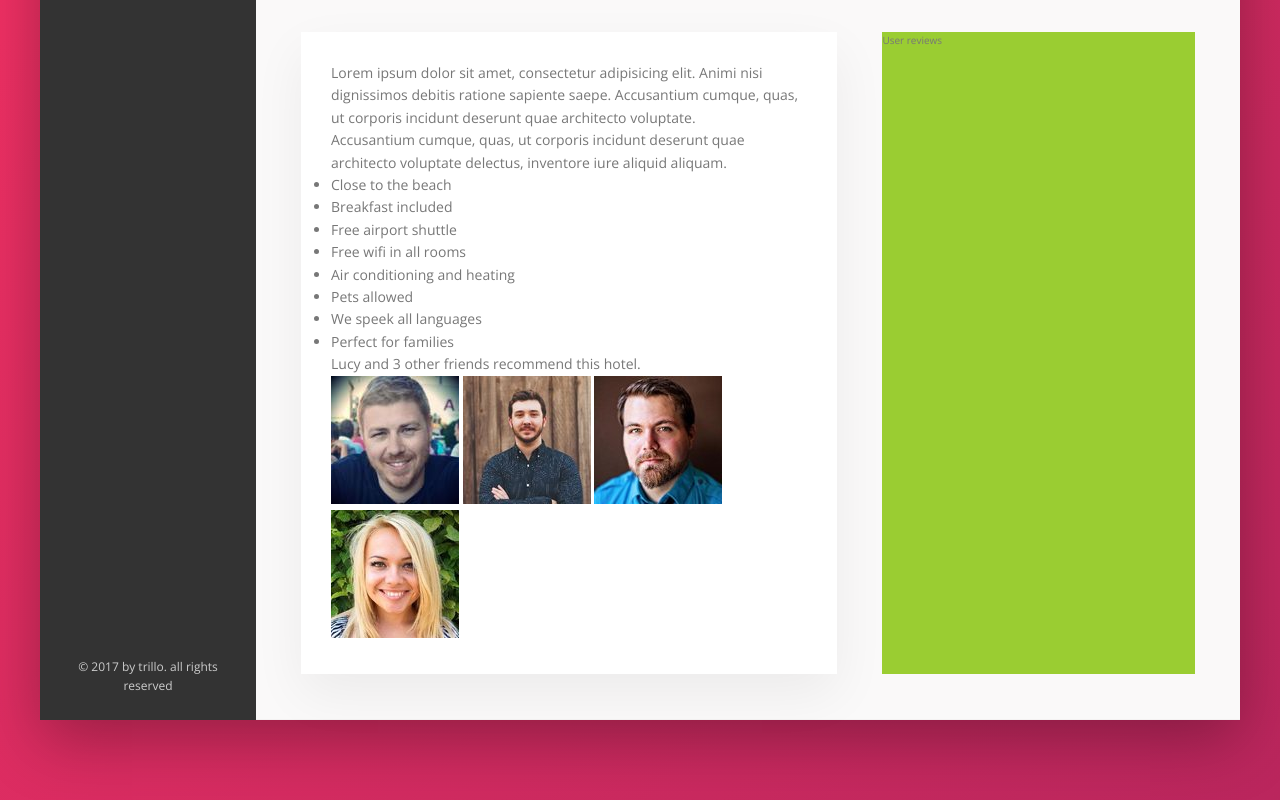
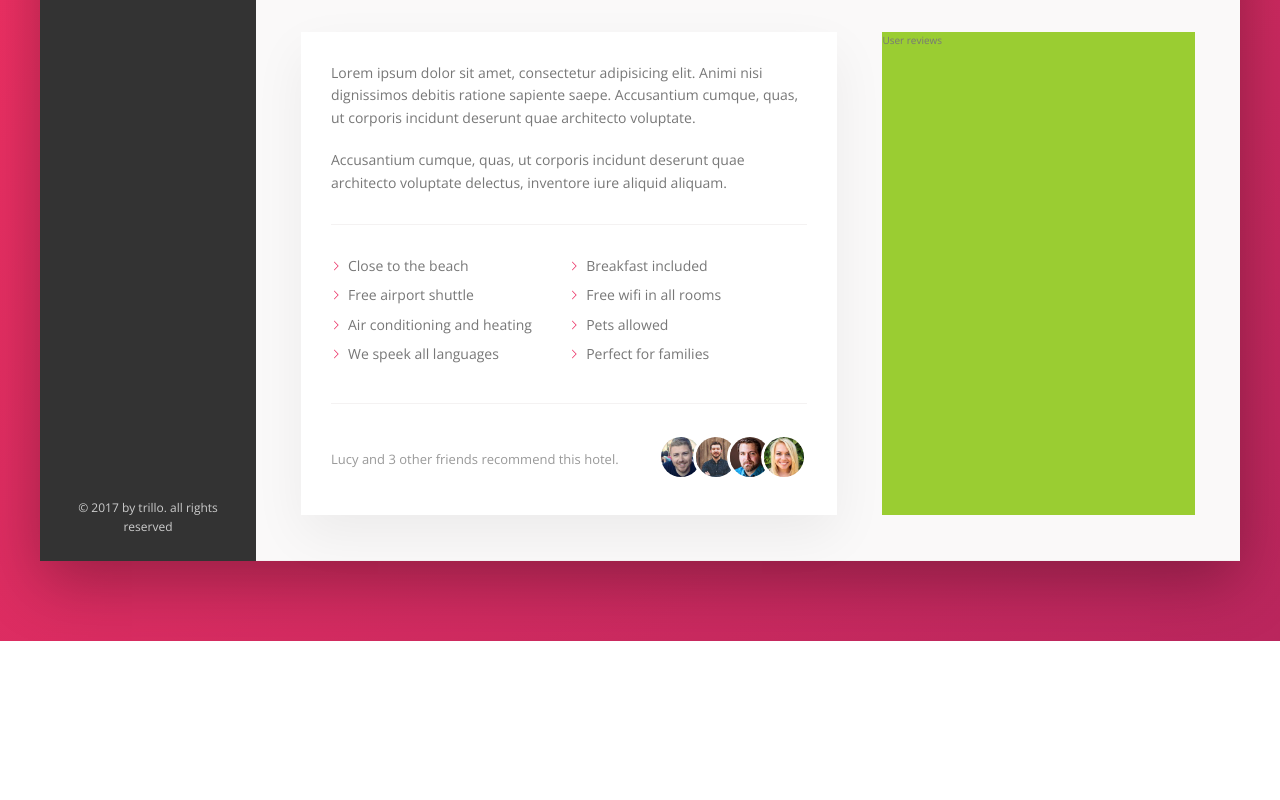
Before and after one commit to rachidbend/Trillo-project, a website: page index.html in a window 1280 px wide. Shown: the part 615-1415 px from the top of the page. After the commit the page ends 1256 px from the top, so only its background shows below. Drawn offline with nearby package versions, Linux system fonts and the light colour scheme.

Commit message:
Description section done

```diff
--- a/sass/_components.scss
+++ b/sass/_components.scss
@@ -324,3 +324,83 @@
         box-shadow: none;
     }
 }
+
+
+ ////////////////////////////////////////////////////
+ // PAARAGRAPH
+.paragraph:not(:last-of-type) {
+    margin-bottom: 2rem;
+}
+
+
+
+
+ ////////////////////////////////////////////////////
+ // LIST
+.list {
+    list-style: none;
+    margin: 3rem 0;
+    padding: 3rem 0;
+    border-top: var(--line);
+    border-bottom: var(--line);
+
+    display: flex;
+    flex-wrap: wrap;
+
+    &__item {
+        flex: 0 0 50%;
+        margin-bottom: .7rem;
+    }
+
+    &__item::before {
+        content: "";
+        display: inline-block;
+        height: 1rem;
+        width: 1rem;
+        margin-right: .7rem;
+
+        // Older browsers
+        //background-image: url(../img/chevron-thin-right.svg);
+        //background-size: cover;
+
+        // Newer browsers - masks
+        background-color: var(--color-primary);
+        mask-image: url(../img/chevron-thin-right.svg);
+        mask-size: cover;
+
+    }
+
+
+}
+
+
+ ////////////////////////////////////////////////////
+ // RECOMMEND
+.recommend {
+    font-size: 1.3rem;
+    color: var(--color-grey-dark-3);
+
+    display: flex;
+    align-items: center;
+
+
+    &__count {
+        margin-right: auto;
+    }
+
+    &__friends {
+
+    }
+
+    &__photo {
+        box-sizing: content-box;
+        height: 4rem;
+        width: 4rem;
+        border-radius: 50%;
+        border: 3px solid #fff;
+
+        &:not(:last-child) {
+            margin-right: -1.5rem;
+        }
+    }
+}
```
Also changed, not shown: css/main.css, 1 other file.
